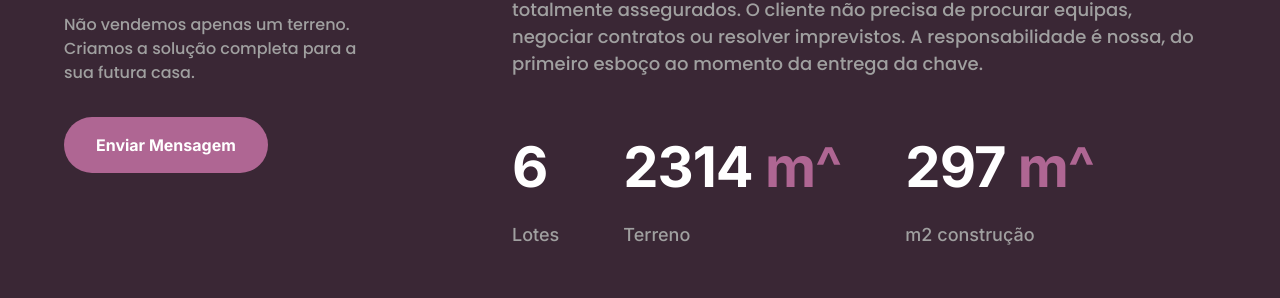
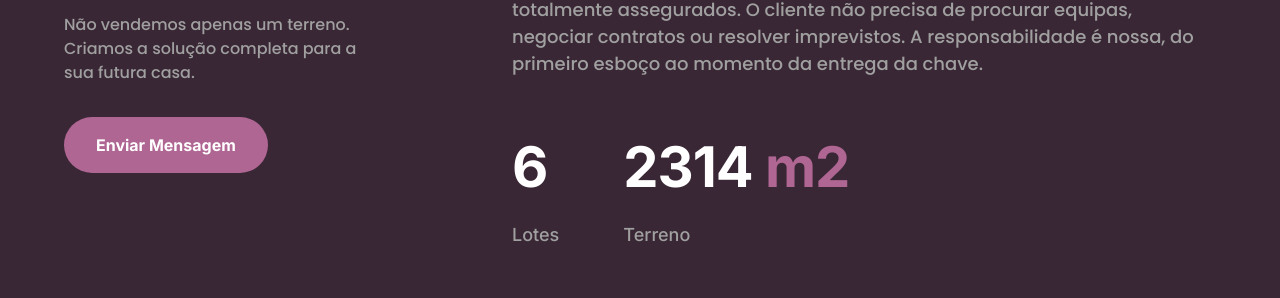
Before and after one commit to davdsm/CMVGest, a React (Vite) app: page / in a window 1280 px wide. Shown: the part 1115-1413 px from the top of the page. Built offline with nearby package versions, Linux system fonts and the light colour scheme.

Commit message:
altracoes marcal

```diff
--- a/src/app/homepage/components/ConceptSection.tsx
+++ b/src/app/homepage/components/ConceptSection.tsx
@@ -38,7 +38,7 @@ export function ConceptSection({ onOpenContact }: ConceptSectionProps) {
               </defs>
               <text fill="white" style={{ fontFamily: "'Poppins', sans-serif", fontWeight: 200, fontSize: "14.5px", letterSpacing: "5px" }}>
                 <textPath xlinkHref="#circlePath2">
-                  VALOR · INTEGRIDADE · CONFIANÇA ·
+                  + VALOR + INTEGRIDADE + CONFIANÇA
                 </textPath>
               </text>
             </svg>
--- a/src/app/homepage/components/SolutionsSection.tsx
+++ b/src/app/homepage/components/SolutionsSection.tsx
@@ -35,7 +35,7 @@ export function SolutionsSection({ onOpenContact }: SolutionsSectionProps) {
               </defs>
               <text fill="white" style={{ fontFamily: "'Poppins', sans-serif", fontWeight: 200, fontSize: "14.5px", letterSpacing: "5px" }}>
                 <textPath xlinkHref="#circlePath">
-                  VALOR · INTEGRIDADE · CONFIANÇA ·
+                  + VALOR + INTEGRIDADE + CONFIANÇA
                 </textPath>
               </text>
             </svg>
@@ -96,19 +96,10 @@ export function SolutionsSection({ onOpenContact }: SolutionsSectionProps) {
             <motion.div variants={fadeInUpItem} className="flex flex-col gap-3">
               <p className="text-[3rem] md:text-[3.5rem] tracking-[-1px]" style={{ fontFamily: "'Inter', sans-serif", fontWeight: 700 }}>
                 <span className="text-white">2314 </span>
-                <span className="text-[#af6693]">m^</span>
+                <span className="text-[#af6693]">m2</span>
               </p>
               <p className="text-[#a0a0a0]" style={{ fontFamily: "'Inter', sans-serif", fontWeight: 500, fontSize: "18px" }}>
                 Terreno
-              </p>
-            </motion.div>
-            <motion.div variants={fadeInUpItem} className="flex flex-col gap-3">
-              <p className="text-[3rem] md:text-[3.5rem] tracking-[-1px]" style={{ fontFamily: "'Inter', sans-serif", fontWeight: 700 }}>
-                <span className="text-white">297 </span>
-                <span className="text-[#af6693]">m^</span>
-              </p>
-              <p className="text-[#a0a0a0]" style={{ fontFamily: "'Inter', sans-serif", fontWeight: 500, fontSize: "18px" }}>
-                m2 construção
               </p>
             </motion.div>
           </div>
```
